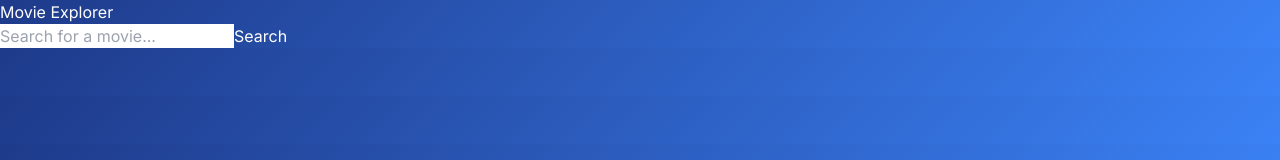
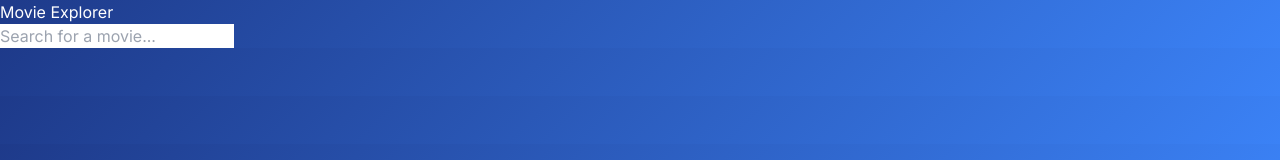
Before and after one commit to ajitashwathr10/movie-info-app, a Next.js app: page / in a window 1280 px wide. Shown: the top 160 px of the page. Built offline with nearby package versions, Linux system fonts and the light colour scheme.

Commit message:
Update Search.tsx

```diff
--- a/src/components/Search.tsx
+++ b/src/components/Search.tsx
@@ -1,6 +1,8 @@
-import { useState } from 'react';
+"use client";
+
+import {useState} from 'react';
 import axios from 'axios';
-import { Movie } from '../types/movie';
+import {Movie} from '@/types/movie';
 
 interface SearchProps {
     onSearch: (movies: Movie[]) => void;
@@ -8,27 +10,42 @@ interface SearchProps {
 
 const Search: React.FC<SearchProps> = ({ onSearch }) => {
     const [query, setQuery] = useState('');
-    const handleSearch = async(e: React.FormEvent) => {
+    const handleSearch = async (e: React.FormEvent) => {
         e.preventDefault();
         const response = await axios.get(
             `https://api.themoviedb.org/3/search/movie?api_key=${process.env.NEXT_PUBLIC_TMDB_API_KEY}&query=${query}`
         );
         onSearch(response.data.results);
     };
+
     return (
         <form onSubmit = {handleSearch} className = "flex justify-center my-8">
+            <div className = "relative w-full max-w-md">
                 <input
                     type = "text"
                     value = {query}
                     onChange = {(e) => setQuery(e.target.value)}
                     placeholder = "Search for a movie..."
-                className = "px-4 py-2 border border-gray-300 rounded-l-lg focus:outline-none focus:ring-2 focus:ring-blue-500"
-                />
+                    className = "w-full px-4 py-2 border border-gray-300 rounded-lg focus:outline-none focus:ring-2 focus:ring-blue-500"/>
                     <button
                         type = "submit"
-                    className = "px-4 py-2 bg-blue-500 text-white rounded-r-lg hover:bg-blue-600 focus:outline-none focus:ring-2 focus:ring-blue-500">
-                    Search
+                        className = "absolute right-2 top-2 p-2 text-gray-500 hover:text-blue-500 focus:outline-none">
+                        <svg
+                            xmlns = "https://www/w3/org/2000/svg"
+                            className = "h-6 w-6"
+                            fill = "none"
+                            viewBox = "0 0 24 24"
+                            stroke = "currentColor"
+                        >
+                            <path
+                                strokeLinecap = "round"
+                                strokeLinejoin = "round"
+                                strokeWidth={2}
+                                d = "M21 21l-6-6m2-5a7 7 0 11-14 0 7 7 0 0114 0z" //AI generated
+                            />
+                        </svg>
                     </button>
+            </div>
         </form>
     );
 };
```
Lines whose indentation alone changed are shown as unchanged.
